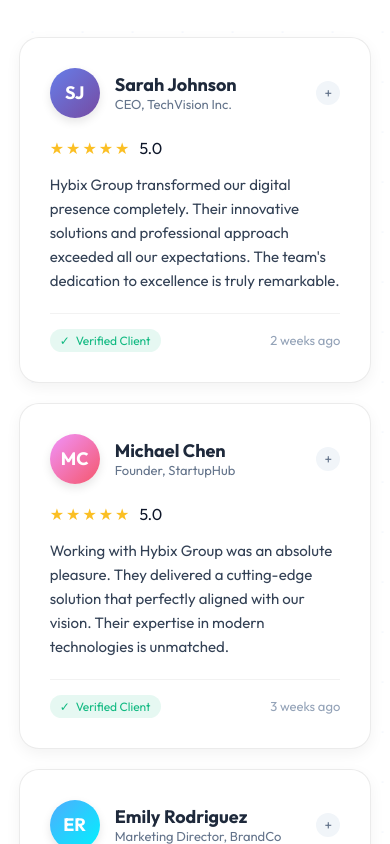
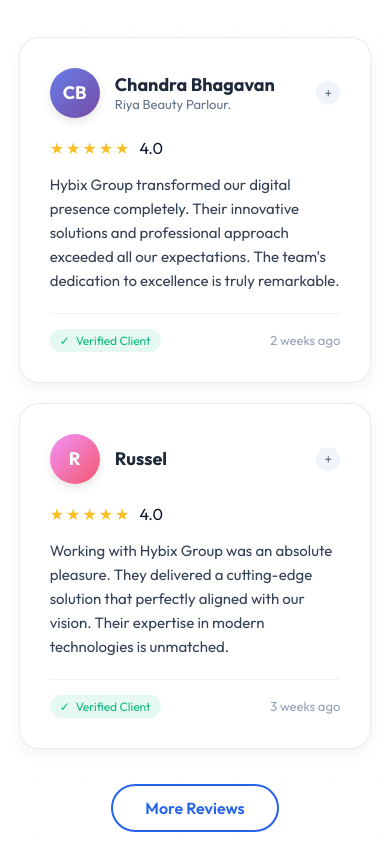
Before and after one commit to mrfaseed/hybixgroup, a React (Vite) app: page / in a window 390 px wide. Shown: the part 7100-7944 px from the top of the page. Built offline with nearby package versions, Linux system fonts and the light colour scheme; no server answers.

Commit message:
allignment 3

```diff
--- a/src/components/Contact.css
+++ b/src/components/Contact.css
@@ -177,7 +177,7 @@
 .contact_us_green .submit-btn {
   min-width: 290px;
   height: 60px;
-  background-color: #1c3b28;
+  background: linear-gradient(135deg, #30cfd0 0%, #330867 100%);
   font-size: 18px;
   font-weight: 700;
   color: white;
--- a/src/components/CustomerReviews.css
+++ b/src/components/CustomerReviews.css
@@ -576,3 +576,50 @@
         font-size: 28px;
     }
 }
+
+/* View More Button for Mobile */
+.view-more-container {
+    display: flex;
+    justify-content: center;
+    width: 100%;
+    margin-top: 30px;
+    /* Space from the last card */
+    margin-bottom: 10px;
+    animation: fadeIn 0.5s ease;
+}
+
+.view-more-button {
+    background: transparent;
+    border: 2px solid var(--text-accent);
+    color: var(--text-accent);
+    padding: 12px 32px;
+    font-size: 16px;
+    border-radius: 50px;
+    font-weight: 600;
+    cursor: pointer;
+    transition: all 0.3s ease;
+    font-family: 'Outfit', sans-serif;
+    display: flex;
+    align-items: center;
+    gap: 8px;
+}
+
+.view-more-button:hover,
+.view-more-button:active {
+    background: var(--text-accent);
+    color: #ffffff;
+    transform: translateY(-2px);
+    box-shadow: 0 4px 12px rgba(37, 99, 235, 0.25);
+}
+
+@keyframes fadeIn {
+    from {
+        opacity: 0;
+        transform: translateY(10px);
+    }
+
+    to {
+        opacity: 1;
+        transform: translateY(0);
+    }
+}
--- a/src/components/CustomerReviews.jsx
+++ b/src/components/CustomerReviews.jsx
@@ -5,61 +5,93 @@
 const reviews = [
     {
         id: 1,
-        name: "Sarah Johnson",
-        role: "CEO, TechVision Inc.",
-        rating: 5,
+        name: "Chandra Bhagavan",
+        role: "Riya Beauty Parlour.",
+        rating: 4,
         review: "Hybix Group transformed our digital presence completely. Their innovative solutions and professional approach exceeded all our expectations. The team's dedication to excellence is truly remarkable.",
-        avatar: "SJ",
+        avatar: "CB",
         color: "linear-gradient(135deg, #667eea 0%, #764ba2 100%)",
         date: "2 weeks ago"
     },
     {
         id: 2,
-        name: "Michael Chen",
-        role: "Founder, StartupHub",
-        rating: 5,
+        name: "Russel",
+        rating: 4,
         review: "Working with Hybix Group was an absolute pleasure. They delivered a cutting-edge solution that perfectly aligned with our vision. Their expertise in modern technologies is unmatched.",
-        avatar: "MC",
+        avatar: "R",
         color: "linear-gradient(135deg, #f093fb 0%, #f5576c 100%)",
         date: "3 weeks ago"
     },
     {
         id: 3,
-        name: "Emily Rodriguez",
-        role: "Marketing Director, BrandCo",
-        rating: 5,
+        name: "Vignesh  Kumar",
+        rating: 4.5,
         review: "The level of creativity and technical excellence Hybix Group brings to the table is outstanding. They turned our complex requirements into an elegant, user-friendly solution.",
-        avatar: "ER",
+        avatar: "VK",
         color: "linear-gradient(135deg, #4facfe 0%, #00f2fe 100%)",
         date: "1 month ago"
     },
     {
         id: 4,
-        name: "David Thompson",
-        role: "CTO, InnovateLabs",
+        name: "Siva Balan",
         rating: 5,
         review: "Exceptional service and remarkable results! Hybix Group's team demonstrated deep technical knowledge and creative problem-solving skills throughout our project.",
-        avatar: "DT",
+        avatar: "SB",
         color: "linear-gradient(135deg, #43e97b 0%, #38f9d7 100%)",
         date: "1 month ago"
     },
     {
         id: 5,
-        name: "Lisa Anderson",
-        role: "Product Manager, FutureTech",
+        name: "Imran Cuts",
+        role: "Editor, Imran Cuts",
         rating: 5,
         review: "Hybix Group delivered beyond our wildest expectations. Their attention to detail and commitment to quality is evident in every aspect of their work. Highly recommended!",
-        avatar: "LA",
+        avatar: "IC",
         color: "linear-gradient(135deg, #fa709a 0%, #fee140 100%)",
         date: "2 months ago"
     },
     {
         id: 6,
-        name: "James Wilson",
-        role: "Director, GlobalSolutions",
+        name: "Swathi",
         rating: 5,
         review: "A truly professional team that understands both business needs and technical excellence. Hybix Group's innovative approach helped us achieve our goals faster than anticipated.",
-        avatar: "JW",
+        avatar: "W",
+        color: "linear-gradient(135deg, #30cfd0 0%, #330867 100%)",
+        date: "2 months ago"
+    },
+    {
+        id: 7,
+        name: "Vidhya",
+        rating: 5,
+        review: "A truly professional team that understands both business needs and technical excellence. Hybix Group's innovative approach helped us achieve our goals faster than anticipated.",
+        avatar: "V",
+        color: "linear-gradient(135deg, #30cfd0 0%, #330867 100%)",
+        date: "2 months ago"
+    },
+    {
+        id: 8,
+        name: "Mohan",
+        rating: 5,
+        review: "A truly professional team that understands both business needs and technical excellence. Hybix Group's innovative approach helped us achieve our goals faster than anticipated.",
+        avatar: "M",
+        color: "linear-gradient(135deg, #30cfd0 0%, #330867 100%)",
+        date: "2 months ago"
+    },
+    {
+        id: 9,
+        name: "Riya Tatoo Studios",
+        rating: 5,
+        review: "A truly professional team that understands both business needs and technical excellence. Hybix Group's innovative approach helped us achieve our goals faster than anticipated.",
+        avatar: "RTS",
+        color: "linear-gradient(135deg, #30cfd0 0%, #330867 100%)",
+        date: "2 months ago"
+    },
+    {
+        id: 10,
+        name: "Mohan Kumar",
+        rating: 5,
+        review: "A truly professional team that understands both business needs and technical excellence. Hybix Group's innovative approach helped us achieve our goals faster than anticipated.",
+        avatar: "MK",
         color: "linear-gradient(135deg, #30cfd0 0%, #330867 100%)",
         date: "2 months ago"
     }
@@ -193,9 +225,15 @@
 const CustomerReviews = () => {
     const [isVisible, setIsVisible] = useState(false);
     const [expandedId, setExpandedId] = useState(null);
+    const [isMobile, setIsMobile] = useState(false);
+    const [showAllReviews, setShowAllReviews] = useState(false);
 
     useEffect(() => {
         setIsVisible(true);
+
+        const checkMobile = () => setIsMobile(window.innerWidth <= 768);
+        checkMobile();
+        window.addEventListener('resize', checkMobile);
 
         // Handle clicking outside to collapse on mobile
         const handleClickOutside = (event) => {
@@ -204,10 +242,16 @@
             }
         };
 
-        // Only add listener if width is mobile-ish, or always fine
         document.addEventListener('click', handleClickOutside);
-        return () => document.removeEventListener('click', handleClickOutside);
+        return () => {
+            window.removeEventListener('resize', checkMobile);
+            document.removeEventListener('click', handleClickOutside);
+        };
     }, []);
+
+    const visibleReviews = (isMobile && !showAllReviews)
+        ? reviews.slice(0, 2)
+        : reviews;
 
     const handleCardToggle = (e, id) => {
         e.stopPropagation(); // Stop trigger of document click listener
@@ -260,7 +304,7 @@
             {/* New Responsive Card Layout */}
             <div className="reviews-grid-container">
                 <div className="reviews-row">
-                    {reviews.map(review => (
+                    {visibleReviews.map(review => (
                         <ReviewCard
                             key={review.id}
                             review={review}
@@ -269,6 +313,17 @@
                         />
                     ))}
                 </div>
+
+                {isMobile && !showAllReviews && (
+                    <div className="view-more-container">
+                        <button
+                            className="view-more-button"
+                            onClick={() => setShowAllReviews(true)}
+                        >
+                            More Reviews
+                        </button>
+                    </div>
+                )}
             </div>
 
             {/* Call to Action */}
```
